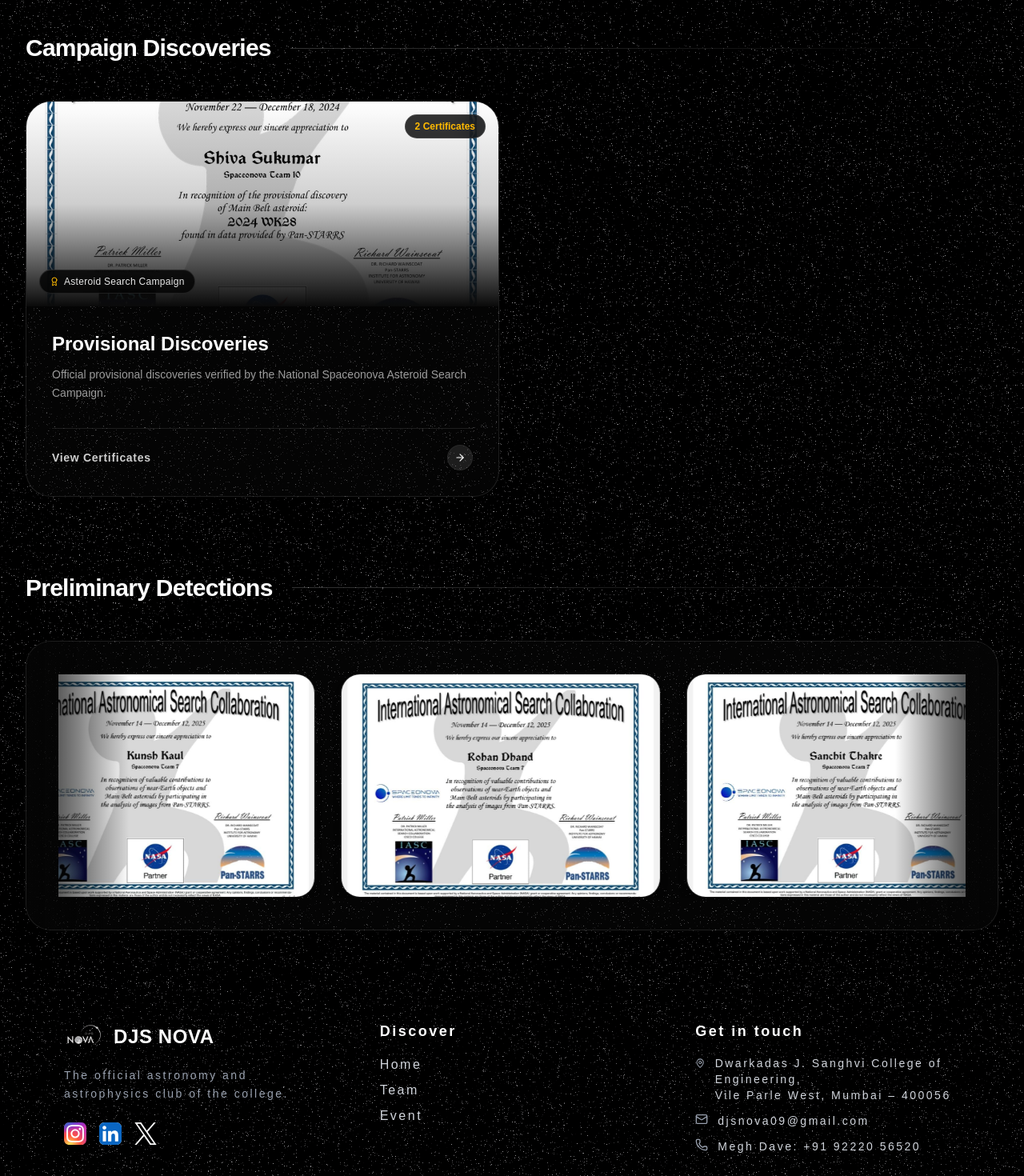
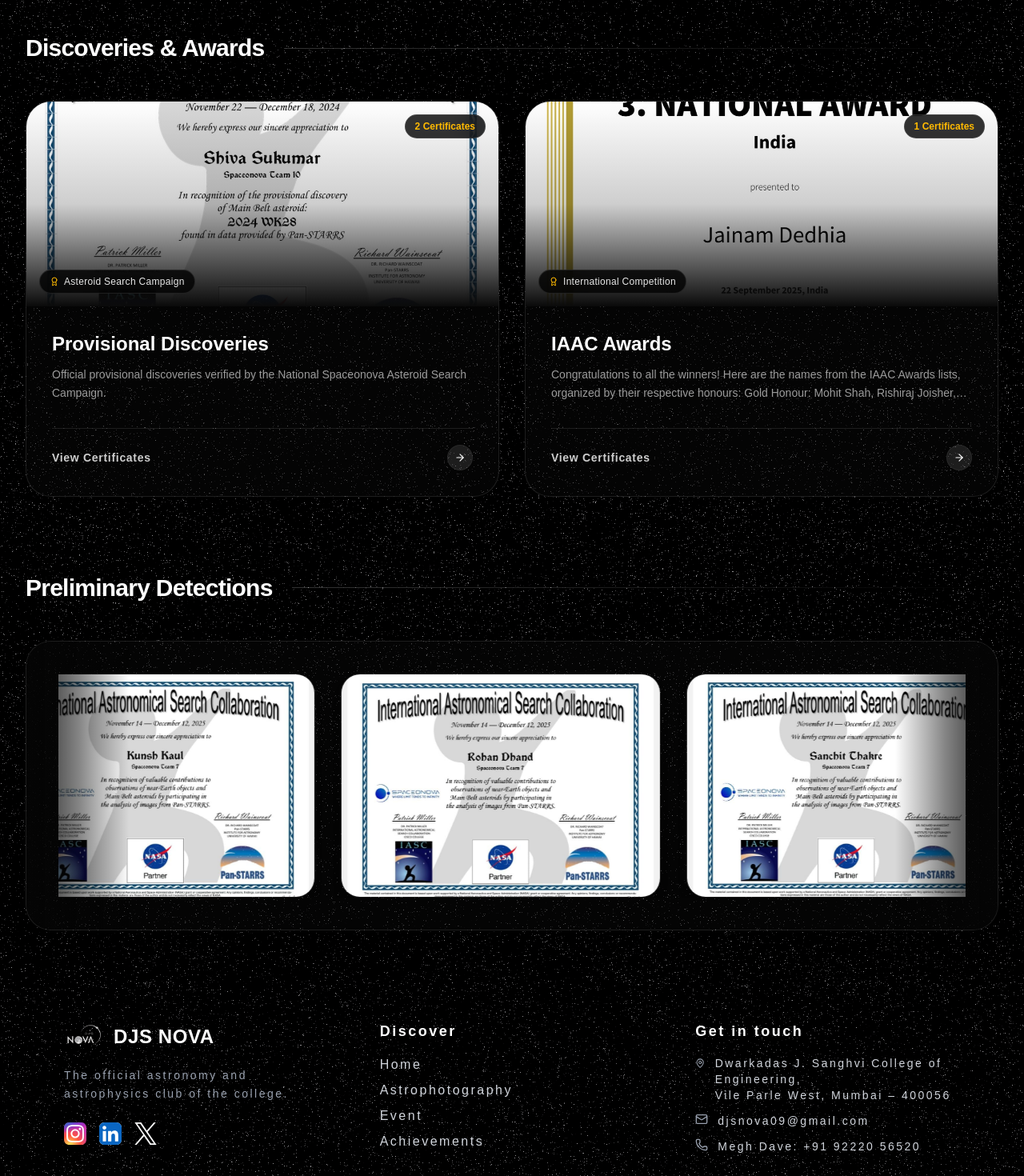
Before and after one commit to DJS-Nova/DJS-NOVA-2025-26, a Next.js app: page /achievements in a window 1280 px wide. Shown: the part 1120-2590 px from the top of the page at 80% size. Built offline with nearby package versions, Linux system fonts and the light colour scheme.

Commit message:
Updates added

```diff
--- a/public/eventdata.json
+++ b/public/eventdata.json
@@ -3,7 +3,7 @@
     "id": "1",
     "title": "Event Horizon 3.0",
     "description": "Event Horizon 3.0 is the latest edition of our flagship astronomy event, bringing together experts, enthusiasts, and students for an immersive experience in space science, innovation, and exploration.",
-    "date": "2026-03-25",
+    "date": "2026-03-30",
     "time": "10:00 AM onwards",
     "location": "DJ Sanghvi College of Engineering, Mumbai",
     "attendees": 300,
@@ -21,7 +21,7 @@
     "id": "2",
     "title": "Moongazing 2.0",
     "description": "An advanced astronomy event featuring telescope observations, lectures, quizzes, and both solar and lunar viewing sessions.",
-    "date": "2025-01-15",
+    "date": "2024-10-21",
     "time": "04:00 PM - 10:00 PM",
     "location": "College Terrace",
     "attendees": 250,
@@ -78,9 +78,9 @@
   },
   {
     "id": "3",
-    "title": "ISRO Intern Seminar",
+    "title": "COSMOS AND CONVOYS WITH ISRO",
     "description": "A seminar showcasing ISRO interns\u00e2\u20ac\u2122 experiences, featuring panel discussions and startup presentations with insights into space research and industry.",
-    "date": "2025-01-25",
+    "date": "2025-10-6",
     "time": "11:00 AM - 3:00 PM",
     "location": "Seminar Hall, DJ Sanghvi College of Engineering, Mumbai",
     "attendees": 150,
@@ -113,7 +113,7 @@
     "id": "4",
     "title": "Industrial Visit 2025",
     "description": "An industrial visit offering practical exposure to real-world engineering and scientific environments beyond classroom learning.",
-    "date": "2025-01-10",
+    "date": "2024-10-26",
     "time": "Full Day",
     "location": "Industrial Facility",
     "attendees": 120,
@@ -170,7 +170,7 @@
     "id": "5",
     "title": "Event Horizon 2.0",
     "description": "Event Horizon 2.0 featured expert talks, guest interactions, and engaging sessions in astronomy and space science, creating an enriching learning experience for participants.",
-    "date": "2025-02-10",
+    "date": "2024-10-21",
     "time": "10:00 AM - 4:00 PM",
     "location": "DJ Sanghvi College of Engineering, Mumbai",
     "attendees": 200,
@@ -252,7 +252,7 @@
     "id": "6",
     "title": "Moongazing 1.0",
     "description": "The first Moongazing event introduced participants to telescope observations and basic astronomy concepts.",
-    "date": "2024-11-20",
+    "date": "2025-02-12",
     "time": "7:00 PM - 10:00 PM",
     "location": "College Terrace",
     "attendees": 180,
--- a/src/components/Achievements.tsx
+++ b/src/components/Achievements.tsx
@@ -38,7 +38,7 @@ interface Achievement {
 const RESEARCH_PAPER: Achievement = {
   id: "research",
   title: "Visibility graph approach to characterize planetary transit signatures: A case study on OGLE IV data",
-  description: "Written by: Prof. Dr. Ankita B. Jain, Faculty Coordinator of DJS NOVA, and Yash Prajapati, Member of DJS NOVAs",
+  description: "Written by: Dr. Ankita B. Jain, Faculty Coordinator of DJS NOVA, and Yash Prajapati, Member of DJS NOVA",
   date: "2025-01-01",
   category: "ScienceDirect",
   coverImage: "https://images.unsplash.com/photo-1462331940025-496dfbfc7564?q=80&w=2048&auto=format&fit=crop", // Space-themed background
@@ -57,6 +57,17 @@ const PROVISIONAL_ACHIEVEMENTS: Achievement[] = [
     gallery: [
       { url: "/achievements/Provisional%20Discoveries/IMG_4510.jpg", alt: "Certificate 1" },
       { url: "/achievements/Provisional%20Discoveries/IMG_4511.jpg", alt: "Certificate 2" }
+    ]
+  },
+  {
+    id: "iaac",
+    title: "IAAC Awards",
+    description: "Congratulations to all the winners! Here are the names from the IAAC Awards lists, organized by their respective honours:\n\nGold Honour:\nMohit Shah, Rishiraj Joisher, Akshat Singh, Laxmi Prajapati, Jainam Dedhia, Shiva Sukumar\n\nSilver Honour:\nRonak Shah, Srushti Joshi, Mahek Shah, Mishri Parekh, Bansi Sampat, Shrawani Jagtap, Krishi Nisar",
+    date: "2025-03-29",
+    category: "International Competition",
+    coverImage: "/achievements/Iaac/Jainam%20Dedhia.jpeg",
+    gallery: [
+      { url: "/achievements/Iaac/Jainam%20Dedhia.jpeg", alt: "IAAC Certificate" }
     ]
   }
 ];
@@ -169,7 +180,7 @@ const AchievementGalleryModal = ({ achievement, onClose }: { achievement: Achiev
               </div>
 
               <div className="prose prose-invert prose-sm md:prose-base text-white/60 leading-relaxed font-light">
-                <p>{achievement.description}</p>
+                <p className="whitespace-pre-wrap">{achievement.description}</p>
               </div>
             </div>
           </div>
@@ -368,7 +379,7 @@ export default function AchievementsComponent() {
         {/* Discovery Grids */}
         <div className="space-y-6 md:space-y-12">
           <div className="flex items-center gap-4 md:gap-6">
-            <h2 className="text-2xl md:text-3xl font-bold text-white tracking-tight">Campaign Discoveries</h2>
+            <h2 className="text-2xl md:text-3xl font-bold text-white tracking-tight">Discoveries & Awards</h2>
             <div className="h-px bg-linear-to-r from-white/20 to-transparent flex-1" />
           </div>
 
--- a/src/components/Footer.tsx
+++ b/src/components/Footer.tsx
@@ -74,7 +74,7 @@ const Footer: FC = () => {
         <div>
           <h3 className="text-lg font-semibold text-white mb-4">Discover</h3>
           <ul className="space-y-2">
-            {["Home", "Team", "Event"].map((item) => (
+            {["Home", "Astrophotography", "Event", "Achievements"].map((item) => (
               <li key={item}>
                 <Link
                   href={`/${item === "Home" ? "/" : item.toLowerCase()}`}
--- a/src/components/Navbar.tsx
+++ b/src/components/Navbar.tsx
@@ -17,7 +17,7 @@ const Navbar = () => {
       url: "/astrophotography",
       icon: <Camera size={18} />,
     },
-    { name: "Team", url: "/team", icon: <Users size={18} /> },
+    // { name: "Team", url: "/team", icon: <Users size={18} /> },
     { name: "Event", url: "/event", icon: <CalendarDays size={18} /> },
     { name: "Achievements", url: "/achievements", icon: <Trophy size={18} /> },
     // { name: "Moon Gazing 2.0", url: "https://moongazing.djsnova.space", icon: <CalendarDays size={18} />, onblank: true },
```
Also changed, not shown: public/achievements/Iaac/Jainam Dedhia.jpeg (added).
